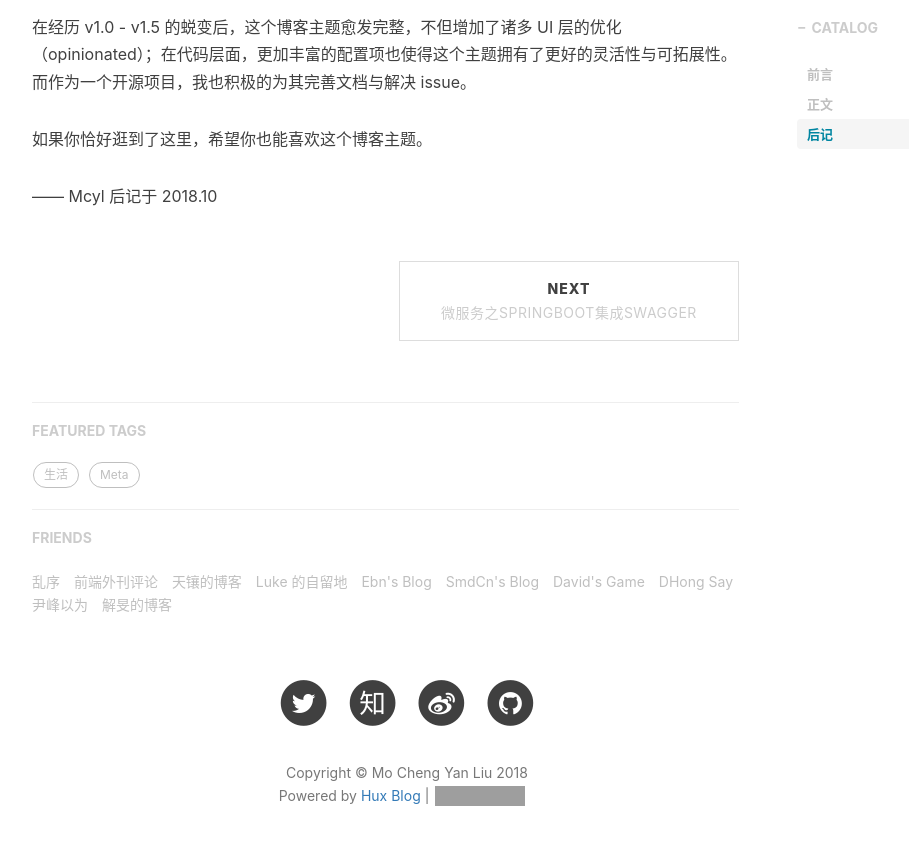
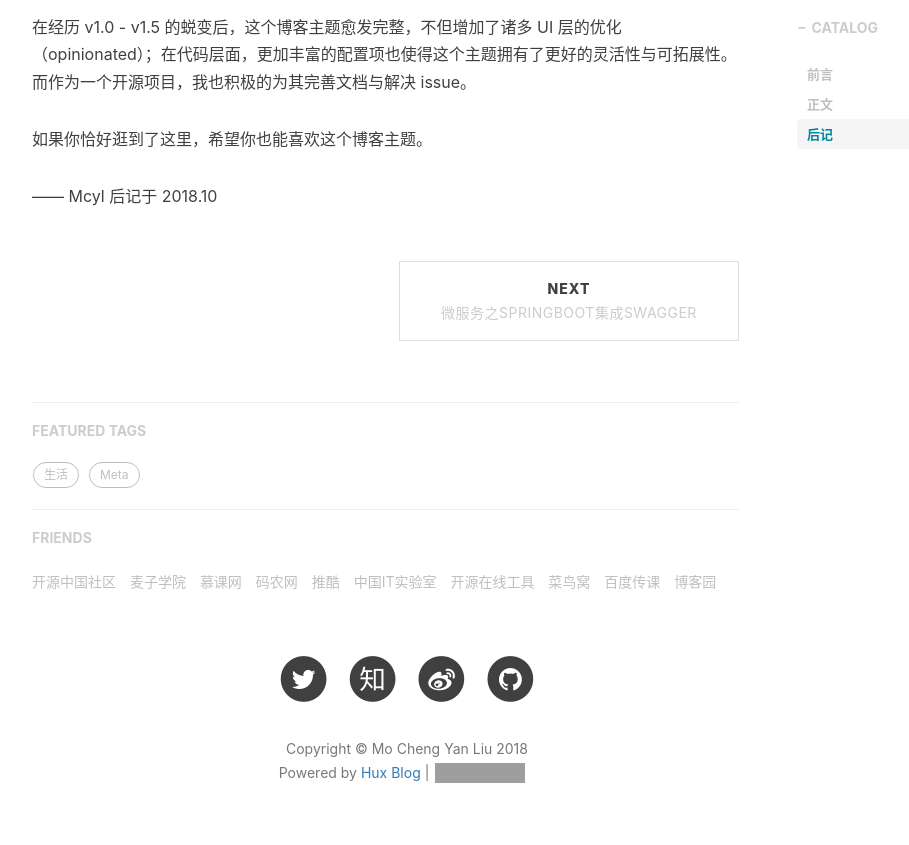
Before and after one commit to mochengyanliu/mochengyanliu.github.io, a Jekyll site: the page built from _posts/2018-10-23-hello-2018.markdown, in a window 1280 px wide and 900 px high, scrolled down 2463 px. Shown: the top 845 px of the window, without its empty margins (233-1142 px from the left). Built offline with Jekyll 4.4.1, drawn with Linux system fonts in a browser that asks for light colours; nearby versions of some CDN libraries; comment, search, counter and statistics services are not loaded; grey boxes are pictures that could not be loaded.

Commit message:
修改信息

```diff
--- a/_config.yml
+++ b/_config.yml
@@ -3,9 +3,9 @@
 SEOTitle: 墨城烟柳的博客 | Mo Cheng Yan Liu
 header-img: img/home-bg.jpg
 email: 1256615689@qq.com
-description: "关于程序与设计、黑客与画家 | 黄玄，Web & Mobile Lover，Software Engineer，UX Designer | 这里是 @Hux黄玄 的个人博客，与你一起发现更大的世界。"
-keyword: "黄玄, Hux黄玄, Hux, 鬼栈, huxpro, @huxpro, 黄玄的博客, Hux Blog, 博客, 个人网站, 互联网, Web, JavaScript, 前端, 设计"
-url: "https://huangxuan.me"              # your host, for absolute URL
+description: "关于程序与设计、黑客与画家 | 墨城烟柳，Web & Mobile Lover，Software Engineer，UX Designer | 这里是 @墨城烟柳 的个人博客，与你一起发现更大的世界。"
+keyword: "墨城烟柳, Mcyl墨城烟柳, Mcyl, 墨城烟柳的博客, Mcyl Blog, 博客, 个人网站, 互联网, Web, JavaScript, 前端, 设计, 后台, java, SpringBoot, SpringClould, Vue"
+url: "https://mochengyanliu.github.io"              # your host, for absolute URL
 baseurl: ""                             # for example, '/blog' if your blog hosted on 'host/blog'
 
 # Publish posts or collection documents with a future date.
@@ -13,11 +13,11 @@
 
 # SNS settings
 RSS: false
-weibo_username:     huxpro
-zhihu_username:     huxpro
-github_username:    huxpro
-twitter_username:   huxpro
-#facebook_username:  huxpro
+weibo_username:     Mcyl
+zhihu_username:     Mcyl
+github_username:    Mcyl
+twitter_username:   Mcyl
+#facebook_username:  Mcyl
 #linkedin_username:  firstname-lastname-idxxxx
 
 
@@ -59,7 +59,7 @@
 
 
 # Disqus settings
-disqus_username: hux
+disqus_username: Mcyl
 
 # Netease settings
 netease_comment: false
@@ -72,14 +72,14 @@
 
 # Google Analytics
 ga_track_id: 'UA-49627206-1'            # Format: UA-xxxxxx-xx
-ga_domain: huangxuan.me
+ga_domain: mochengyanliu.io.me
 
 
 
 # Sidebar settings
 sidebar: true                           # whether or not using Sidebar.
 sidebar-about-description: "For the next quantum leap<br>离开世界之前，一切都是过程"
-sidebar-avatar: /img/avatar-hux-ny.jpg      # use absolute URL, seeing it's used in both `/` and `/about/`
+sidebar-avatar: /img/avatar-Mcyl-ny.jpg      # use absolute URL, seeing it's used in both `/` and `/about/`
 
 
 
@@ -103,37 +103,34 @@
 # Friends
 friends: [
     {
-    #     title: "Su",
-    #     href: "http://su.gallery/"
-    # },{
-        title: "乱序",
-        href: "http://mida.re/"
+        title: "开源中国社区 ",
+        href: "http://www.oschina.net/"
     },{
-        title: "前端外刊评论",
-        href: "http://qianduan.guru/"
+        title: "麦子学院",
+        href: "http://www.maiziedu.com/"
     },{
-        title: "天镶的博客",
-        href: "http://lingyu.wang/"
+        title: "慕课网",
+        href: "http://www.imooc.com/"
     },{
-        title: "Luke 的自留地",
-        href: "http://hmqk1995.github.io"
+        title: "码农网",
+        href: "http://www.codeceo.com/"
     },{
-        title: "Ebn's Blog",
-        href: "http://ebnbin.com/"
+        title: "推酷",
+        href: "http://course.tuicool.com/"
     },{
-        title: "SmdCn's Blog",
-        href: "http://blog.smdcn.net"
+        title: "中国IT实验室",
+        href: "http://www.chinaitlab.com/"
     },{
-        title: "David's Game",
-        href: "https://www.ruoyaowu.com/"
+        title: "开源在线工具",
+        href: "http://tool.oschina.net/"
     },{
-        title: "DHong Say",
-        href: "http://dhong.co"
+        title: "菜鸟窝",
+        href: "http://www.cniao5.com/"
     },{
-        title: "尹峰以为",
-        href: "http://ingf.github.io/"
+        title: "百度传课",
+        href: "http://www.chuanke.com/"
     },{
-        title: "解旻的博客",
-        href: "http://xieminis.me/"
+        title: "博客园",
+        href: "https://www.cnblogs.com/"
     }
 ]
```
